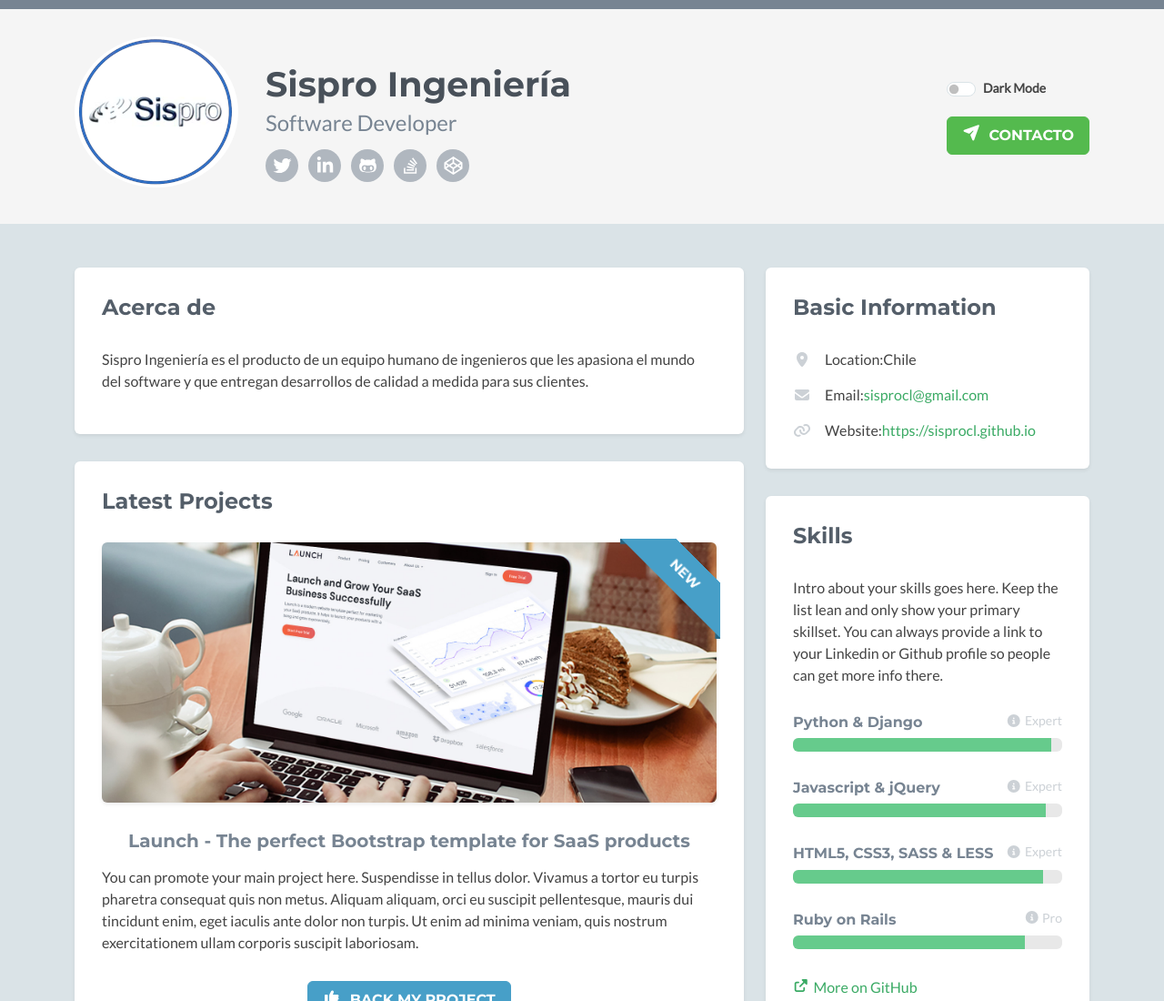
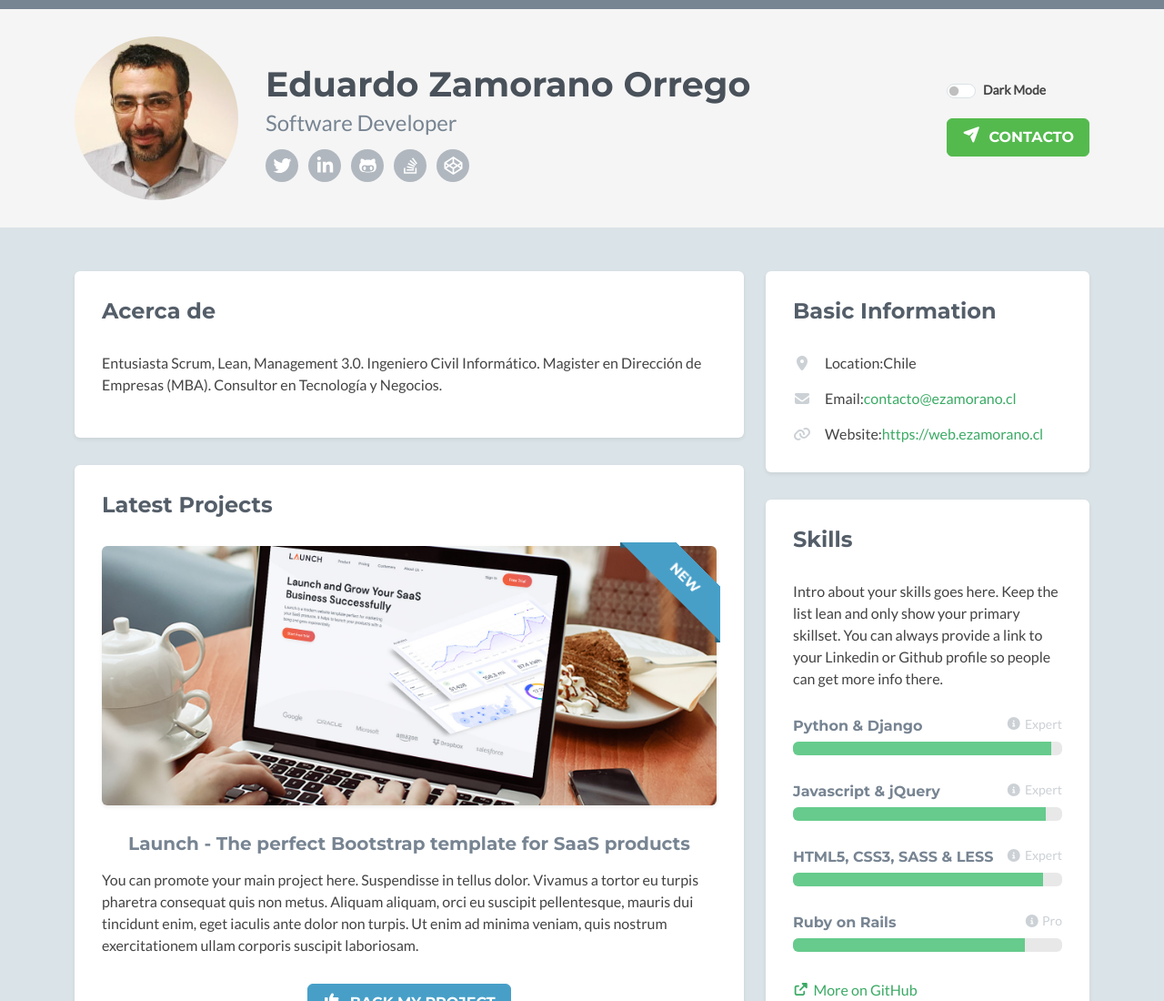
Before and after one commit to eduzamorano/eduzamorano.github.io, a plain HTML site: page index.html in a window 1280 px wide. Shown: the top 1100 px of the page at 91% size. Drawn offline with nearby package versions, Linux system fonts and the light colour scheme; no server answers; a script that the page names is missing; some icons are missing.

Commit message:
cambios en index.html

```diff
--- a/index.html
+++ b/index.html
@@ -1,7 +1,7 @@
 <!DOCTYPE html>
-<html lang="en">
+<html lang="es">
 <head>
-    <title>Portfolio Zeta Labs</title>
+    <title>Portfolio Eduardo Zamorano Orrego</title>
     <!-- Meta -->
     <meta charset="utf-8">
     <meta http-equiv="X-UA-Compatible" content="IE=edge">
@@ -36,9 +36,9 @@
         <div class="container">
 	        <div class="row align-items-center">
 			    <div class="col">
-		            <img class="profile-image img-fluid float-start rounded-circle" src="assets/images/profile.png" alt="profile image"  />
+		            <img class="profile-image img-fluid float-start rounded-circle" src="assets/images/profile.jpeg" alt="profile image"  />
 		            <div class="profile-content">
-		                <h1 class="name">Sispro Ingeniería</h1>
+		                <h1 class="name">Eduardo Zamorano Orrego</h1>
 		                <h2 class="desc">Software Developer</h2>
 		                <ul class="social list-inline">
 		                    <li class="list-inline-item"><a href="#"><i class="fab fa-twitter"></i></a></li>
@@ -69,7 +69,7 @@
                     <div class="section-inner shadow-sm rounded">
                         <h2 class="heading">Acerca de</h2>
                         <div class="content">
-                            <p>Sispro Ingeniería es el producto de un equipo humano de ingenieros que les apasiona el mundo del software y que entregan desarrollos de calidad a medida para sus clientes.</p>
+                            <p>Entusiasta Scrum, Lean, Management 3.0. Ingeniero Civil Informático. Magister en Dirección de Empresas (MBA). Consultor en Tecnología y Negocios.</p>
 
                         </div><!--//content-->
                     </div><!--//section-inner-->
@@ -228,8 +228,8 @@
                         <div class="content">
                             <ul class="list-unstyled">
                                 <li><i class="fas fa-map-marker-alt"></i><span class="sr-only">Location:</span>Chile</li>
-                                <li><i class="fas fa-envelope"></i><span class="sr-only">Email:</span><a href="#">sisprocl@gmail.com</a></li>
-                                <li><i class="fas fa-link"></i><span class="sr-only">Website:</span><a href="#">https://sisprocl.github.io</a></li>
+                                <li><i class="fas fa-envelope"></i><span class="sr-only">Email:</span><a href="#">contacto@ezamorano.cl</a></li>
+                                <li><i class="fas fa-link"></i><span class="sr-only">Website:</span><a href="#">https://web.ezamorano.cl</a></li>
                             </ul>
                         </div><!--//content-->
                     </div><!--//section-inner-->
```
Also changed, not shown: assets/images/profile.jpeg (added), assets/images/profile2.png (renamed from assets/images/profile.png), 2 other files.
